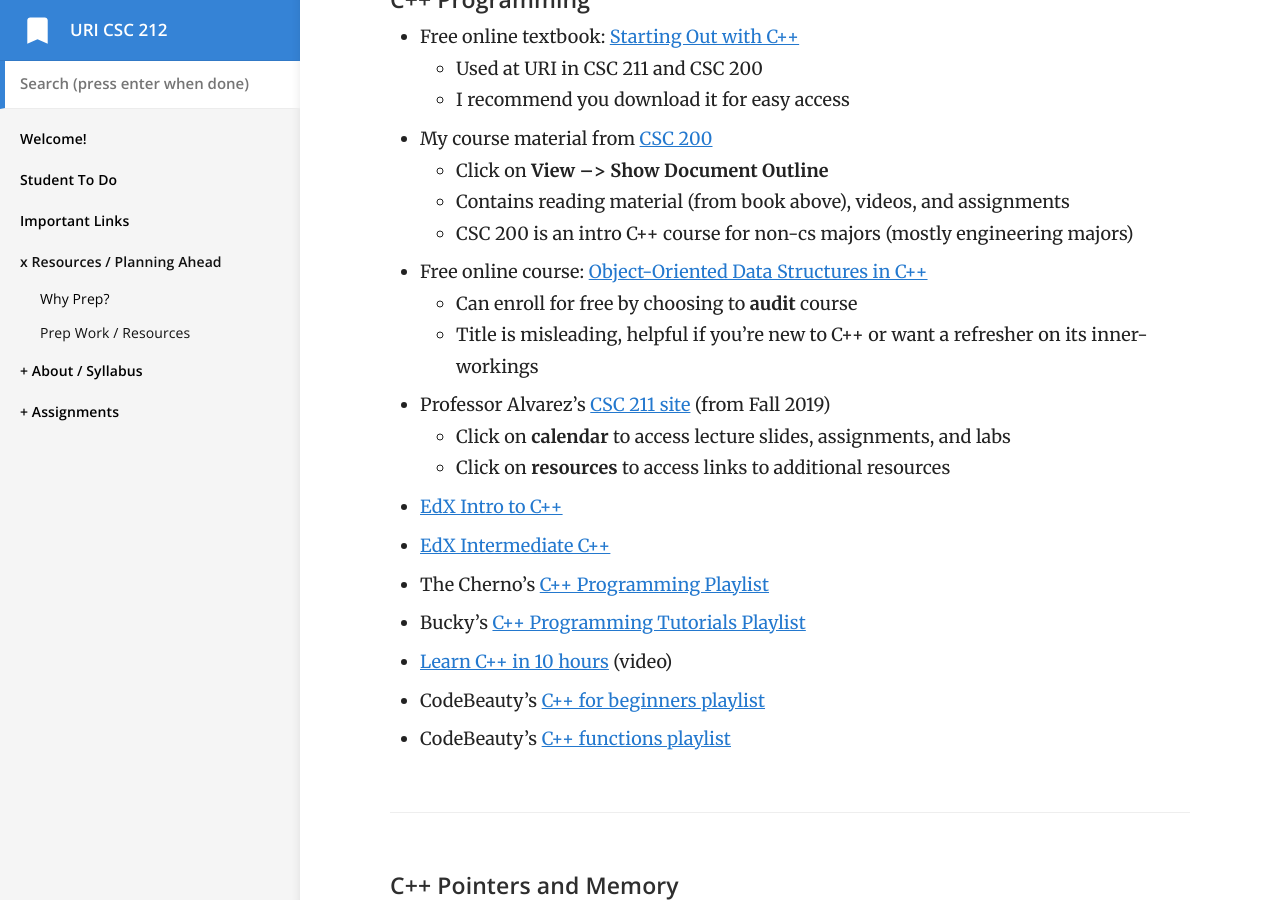
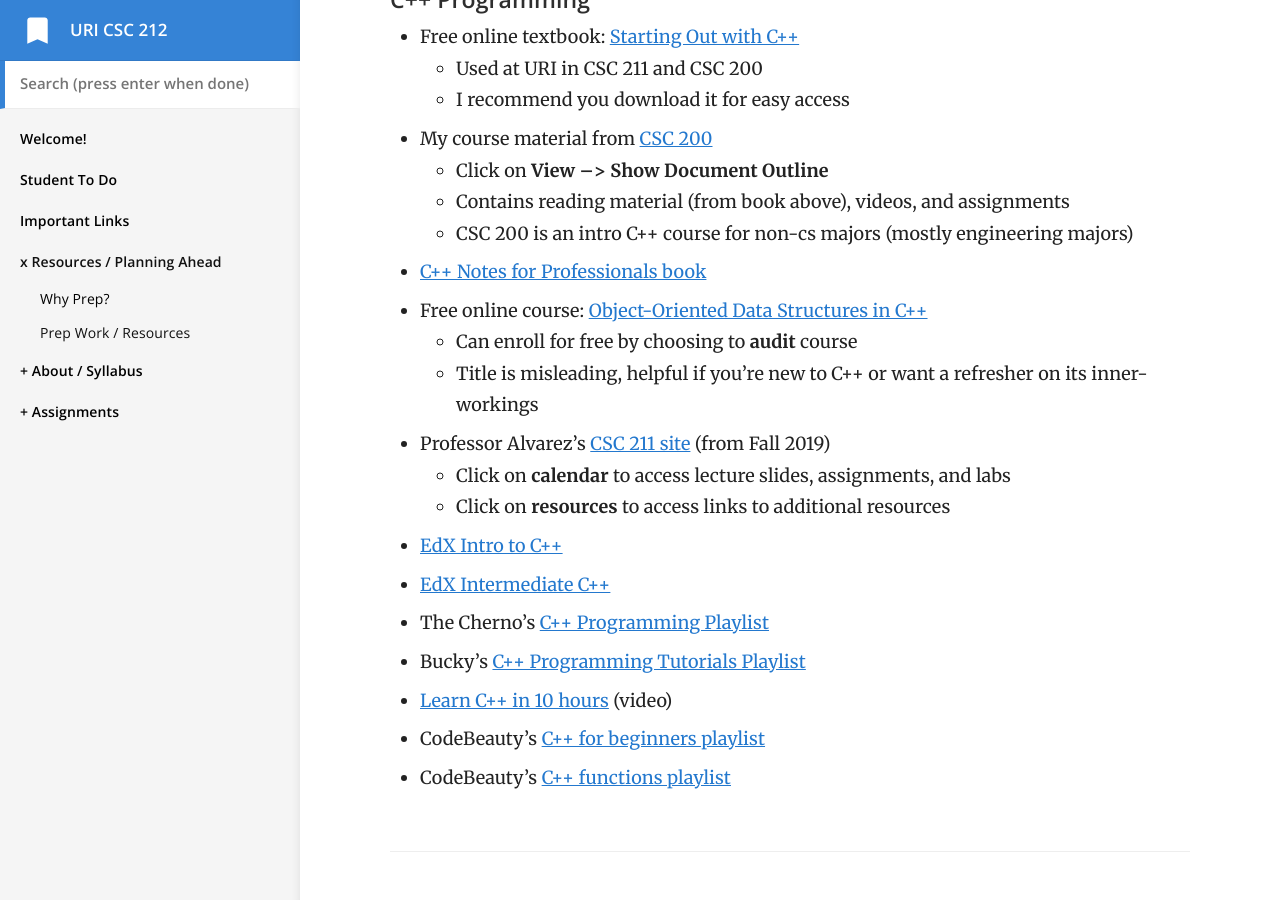
Before and after one commit to vcc-csc212/sp21-archive, a Jekyll site: the page built from _docs/1-prep/prep.md, in a window 1280 px wide and 900 px high, scrolled down 638 px. Built offline with Jekyll 4.4.1, drawn with Linux system fonts in a browser that asks for light colours; some of the changed text lies outside the part shown.

Commit message:
added resources

```diff
--- a/_docs/1-prep/prep.md
+++ b/_docs/1-prep/prep.md
@@ -25,6 +25,7 @@ This contains some resources you may find useful in preparing for the course. I'
 	- Click on **View --> Show Document Outline**
 	- Contains reading material (from book above), videos, and assignments
 	- CSC 200 is an intro C++ course for non-cs majors (mostly engineering majors)
+- [C++ Notes for Professionals book](https://goalkicker.com/CPlusPlusBook/)
 - Free online course: [Object-Oriented Data Structures in C++](https://www.coursera.org/learn/cs-fundamentals-1)
 	- Can enroll for free by choosing to **audit** course
 	- Title is misleading, helpful if you're new to C++ or want a refresher on its inner-workings
@@ -84,6 +85,7 @@ This contains some resources you may find useful in preparing for the course. I'
 - CodeAcademy's [Learn C++ Cheat Sheets](https://www.codecademy.com/learn/learn-c-plus-plus/modules/learn-cpp-hello-world/cheatsheet) (divided by topic)
 - [Essential Math Overview One-Pager](https://www.radford.edu/~nokie/classes/360/math.html)
 - [Bash Shell Reference](https://courses.cs.washington.edu/courses/cse390a/14au/bash.html)
+- [C++ Notes for Professionals book](https://goalkicker.com/CPlusPlusBook/)
 
 ***
 
```
